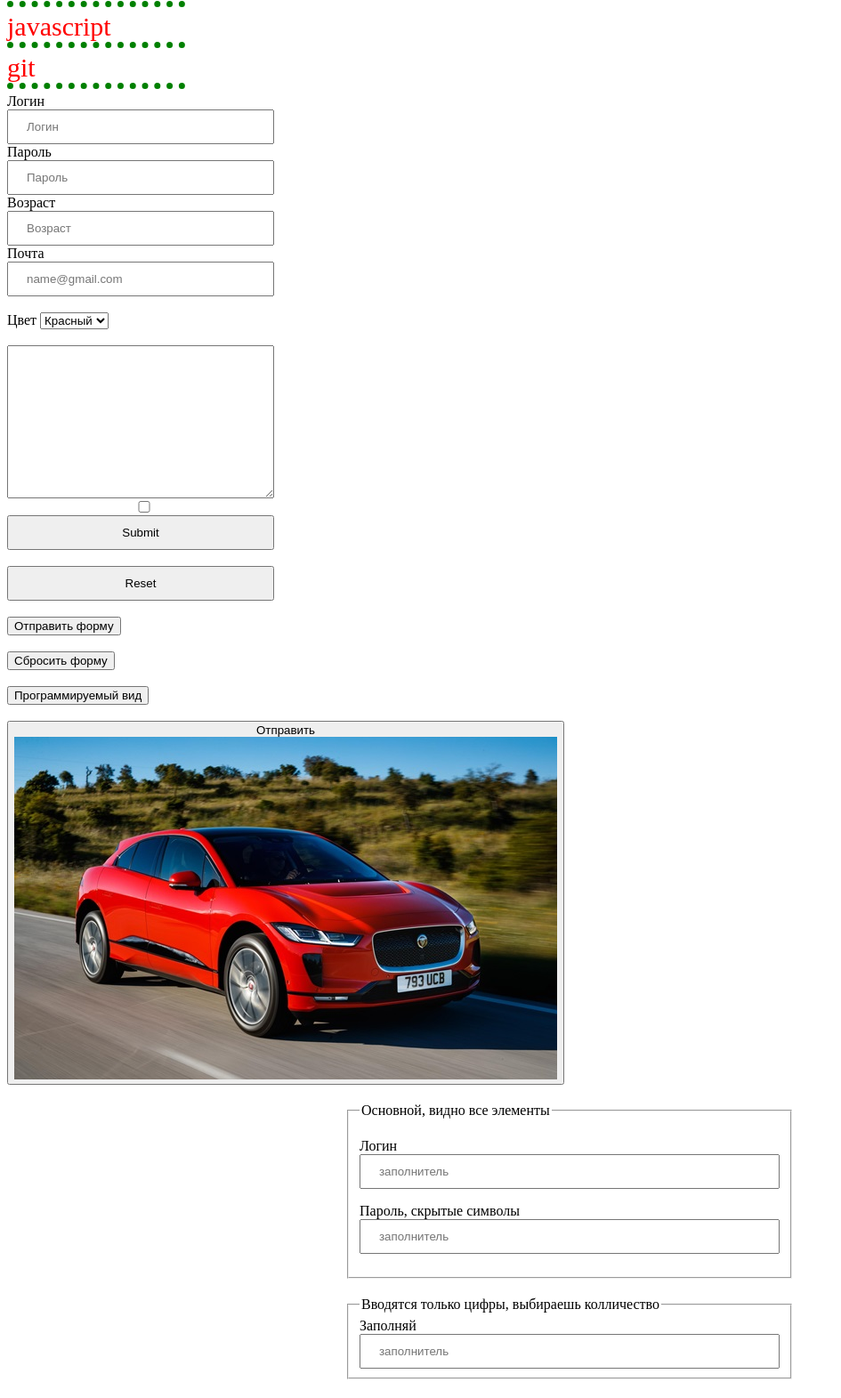
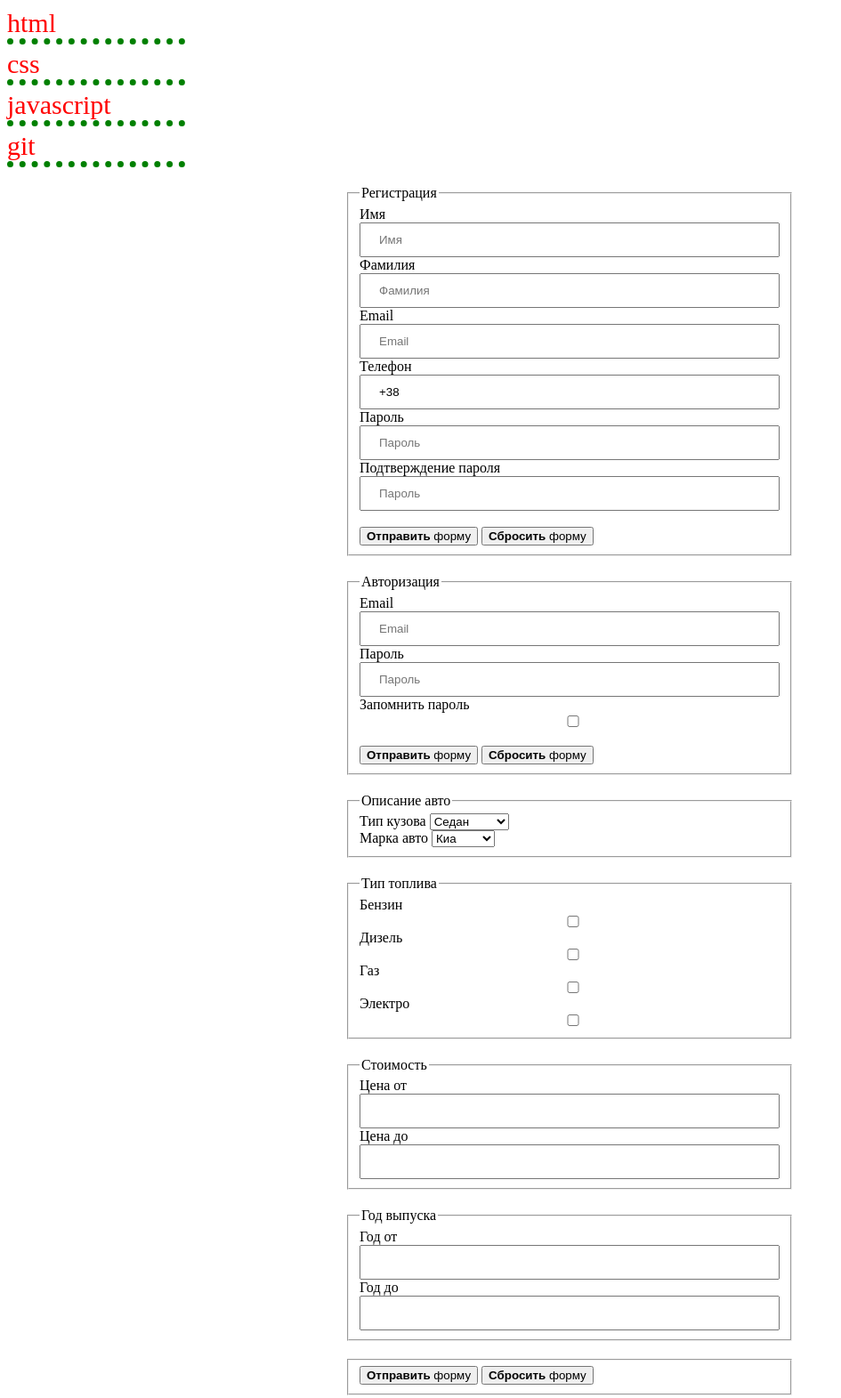
Before and after one commit to Alexey8288/lesson4_3_links_forms, a plain HTML site: page index.html in a window 1280 px wide. Shown: the part 603-2174 px from the top of the page at 89% size, without its empty margins (0-945 px from the left). Drawn offline with Linux system fonts and the light colour scheme.

Commit message:
формы, якоря

```diff
--- a/index.html
+++ b/index.html
@@ -18,6 +18,10 @@
       <a class="book-list__link" href="#sub1">Переход к разделу 1</a>
       <a class="book-list__link" href="#sub2">Переход к разделу 2</a>
       <a class="book-list__link" href="#sub3">Переход к разделу 3</a>
+          <a class="book-list__link" href="#tab1">Таблица регистрация</a>
+          <a class="book-list__link" href="#tab2">Таблица авторизация</a>
+          <a class="book-list__link" href="#tab3">Таблица описание авто</a>
+          <a class="book-list__link" href="#btn-pic">Картинка кнопка</a>
       <!-- !target="_blank" открывает ссылку в новом окне -->
       <a class="book-list__link" target="_blank" href="https://ru.wikipedia.org/wiki/CSS">Что такое CSS</a>
       <a class="book-list__link" target="_blank" href="https://ru.wikipedia.org/wiki/CSS#Правила_построения_CSS">Правила
@@ -46,11 +50,139 @@
     <a href="">javascript</a>
     <a href="">git</a>
   </nav>
+  <!-- !Номер 1 -->
+  <form action="url" method="get">
+    <fieldset>
+      <legend id="tab1">Регистрация</legend>
+      <div>
+        <label for="name">Имя</label>
+        <input id="name" type="text" name="name" placeholder="Имя">
+      </div>
+      <div>
+        <label for="surname">Фамилия</label>
+        <input id="surname" type="text" name="surname" placeholder="Фамилия">
+      </div>
+      <div>
+        <label for="email">Email</label>
+        <input id="email" type="email" name="email" placeholder="Email">
+      </div>
+      <div>
+        <label for="phone">Телефон</label>
+        <input id="phone" type="tel" name="phone" value="+38">
+      </div>
+      <div>
+        <label for="passw">Пароль</label>
+        <input id="passw" type="password" name="passw" placeholder="Пароль">
+      </div>
+      <div>
+        <label for="passw2">Подтверждение пароля</label>
+        <input id="passw2" type="password" name="passw2" placeholder="Пароль">
+      </div>
+      <br>
+      <button type="submit"><b>Отправить</b> форму</button>
+      <button type="reset"><b>Сбросить</b> форму</button>
+    </fieldset>
+  </form>
+  <!-- !Номер 2 -->
+  <form action="url" method="get">
+    <fieldset>
+      <legend id="tab2">Авторизация</legend>
+      <div>
+        <label for="email">Email</label>
+        <input id="email" type="email" name="email" placeholder="Email">
+      </div>
+      <div>
+        <label for="passw">Пароль</label>
+        <input id="passw" type="password" name="passw" placeholder="Пароль">
+      </div>
+      <div>
+        <label for="save_passw">Запомнить пароль</label>
+        <input id="save_passw" type="checkbox">
+      </div>
+      <br>
+      <button type="submit"><b>Отправить</b> форму</button>
+      <button type="reset"><b>Сбросить</b> форму</button>
+    </fieldset>
+  </form>
+  <!-- !Номер 3 -->
+  <form action="url">
+    <fieldset>
+      <legend id="tab3">Описание авто</legend>
+      <div>
+        <label for="type">Тип кузова</label>
+        <select name="type" id="type">
+          <option value="sedan">Седан</option>
+          <option value="coupe">Купе</option>
+          <option value="hatchback">Хетчбек</option>
+          <option value="universal">Универсал</option>
+        </select>
+      </div>
+      <div>
+        <label for="marka">Марка авто</label>
+        <select name="marka" id="marka">
+          <option value="kia">Киа</option>
+          <option value="hyundai">Хюндаи</option>
+          <option value="audi">Ауди</option>
+          <option value="bmw">Бмв</option>
+        </select>
+      </div>
+    </fieldset>
+
+    <fieldset>
+      <legend>Тип топлива</legend>
+      <div>
+        <label for="benz">Бензин</label>
+        <input type="checkbox" id="benz">
+      </div>
+      <div>
+        <label for="dizel">Дизель</label>
+        <input type="checkbox" id="dizel">
+      </div>
+      <div>
+        <label for="gaz">Газ</label>
+        <input type="checkbox" id="gaz">
+      </div>
+      <div>
+        <label for="electro">Электро</label>
+        <input type="checkbox" id="electro">
+      </div>
+    </fieldset>
+
+    <fieldset>
+      <legend>Стоимость</legend>
+      <div>
+        <label for="priceot">Цена от</label>
+        <input type="number" id="priceot" name="priceot">
+      </div>
+      <div>
+        <label for="pricedo">Цена до</label>
+        <input type="number" id="pricedo" name="pricedo">
+      </div>
+    </fieldset>
+
+    <fieldset>
+      <legend>Год выпуска</legend>
+      <div>
+        <label for="yearot">Год от</label>
+        <input type="number" id="yearot" name="yearot">
+      </div>
+      <div>
+        <label for="yeardo">Год до</label>
+        <input type="number" id="yeardo" name="yeardo">
+      </div>
+    </fieldset>
+
+    <fieldset>
+      <button type="submit"><b>Отправить</b> форму</button>
+      <button type="reset"><b>Сбросить</b> форму</button>
+    </fieldset>
+  </form>
 
   <div class="form-test">
     <!-- !по умолчанию form в стоит method="get",при предаче пароля его будет видно в строке -->
     <!-- !для отправки пароля в нужно ставить method="post" -->
     <form action="url">
+
       <!-- !label и input лучше заворачивать в div -->
       <div>
         <label for="login">Логин</label>
@@ -66,17 +198,10 @@
         <input type="number" name="age" id="age" placeholder="Возраст">
       </div>
 
-
       <div>
         <label for="email">Почта</label>
         <input type="email" name="email" id="email" placeholder="name@gmail.com">
       </div><br>
-
-      <!-- <div>
-        <input type="radio" name="" id="">
-        <input type="radio" name="" id="">
-        <input type="radio" name="" id="">
-      </div> -->
 
       <div>
         <label for="color">Цвет</label>
@@ -104,7 +229,7 @@
       <button type="button" onclick="alert('Привет мир!')">Программируемый вид</button><br><br>
 
       <!-- !кнопка button позволяет вставить картинку, она будет кнопкой -->
-      <button>Отправить
+      <button id="btn-pic">Отправить
         <img src="img/image1.jpg" alt=""></button>
     </form>
 
@@ -152,7 +277,6 @@
     </fieldset>
   </form>
 
-
   <div>
     <h2 id="sub3">Раздел 3</h2>
     <div>
@@ -162,6 +286,7 @@
     <p>Lorem ipsum dolor sit amet consectetur, adipisicing elit. Error sit, esse dignissimos corrupti temporibus at
       labore ea laudantium nisi! Autem voluptatibus et distinctio est omnis qui nulla officia dolores aut?</p>
   </div>
+
 </body>
 
 </html>
```
